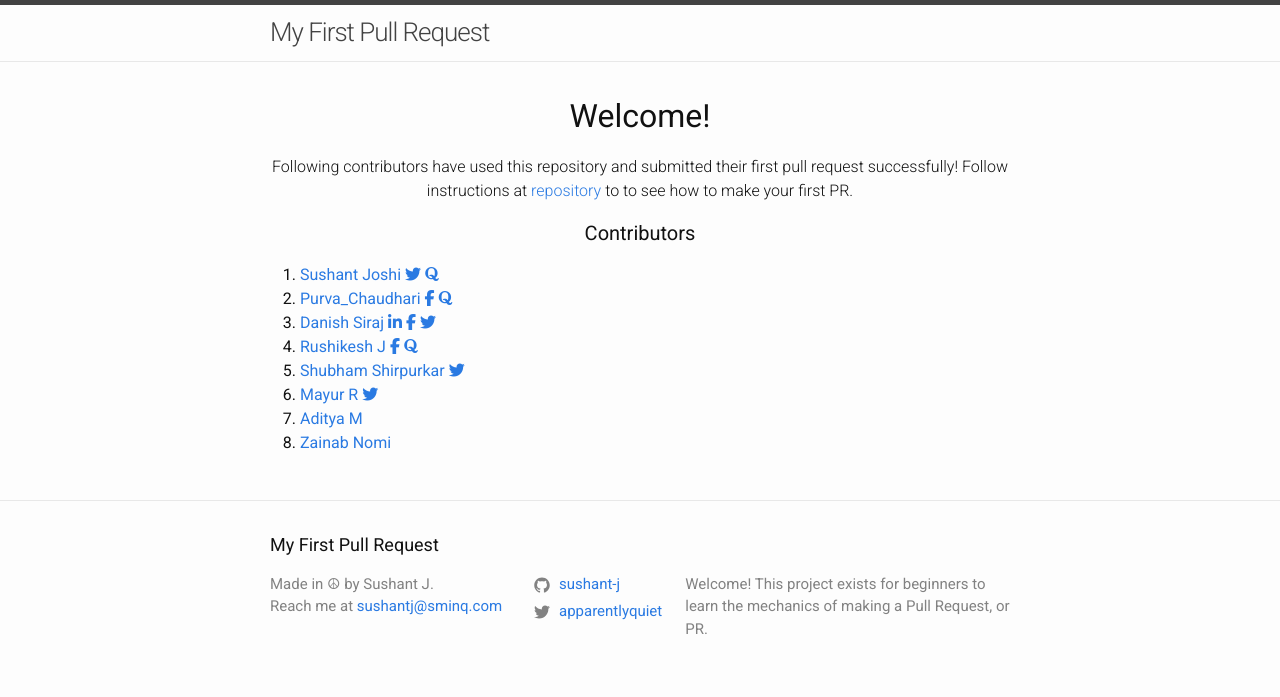
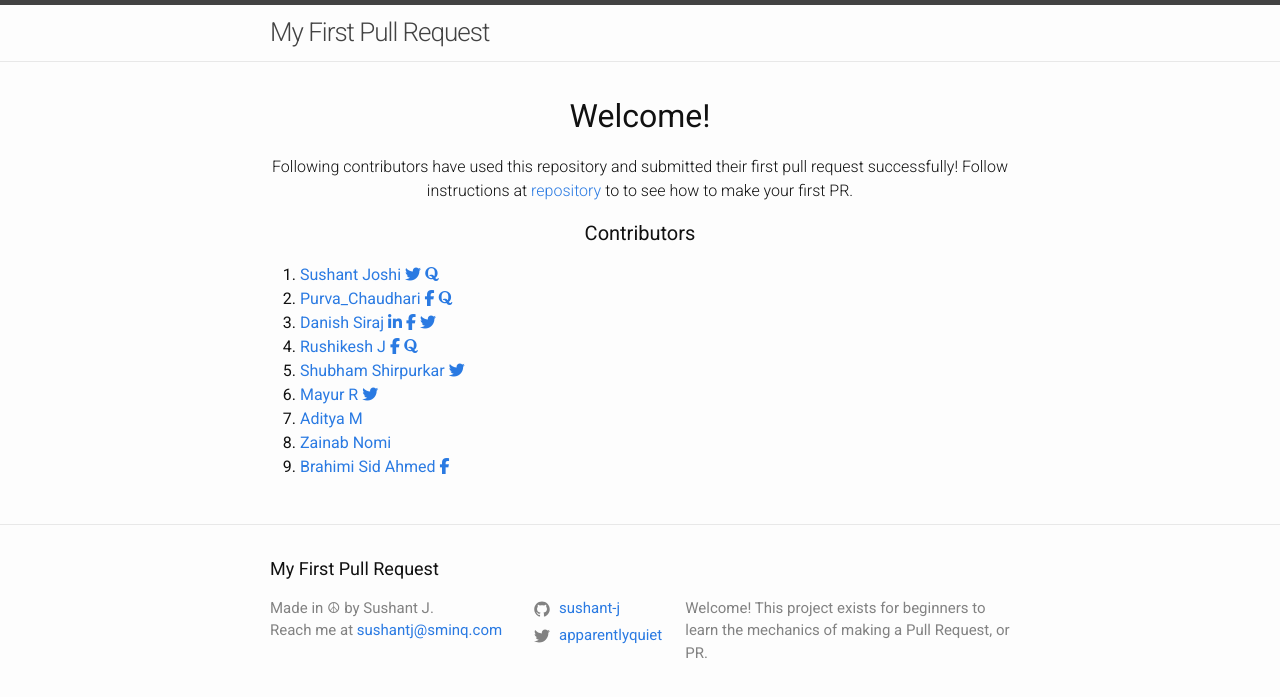
Before and after one commit to sushant-j/my-first-pull-request, a Jekyll site: the page built from index.md, in a window 1280 px wide. Shown: the top 697 px of the page. Built offline with Jekyll 4.4.1, drawn with Linux system fonts in a browser that asks for light colours; nearby versions of some CDN libraries.

Commit message:
First PR

```diff
--- a/_layouts/home.html
+++ b/_layouts/home.html
@@ -4,8 +4,10 @@ layout: default
 
 <div class="home">
 
-  <h1 class="center"> Welcome!  </h1>
-  <p class="thin center">Following contributors have used this repository and submitted their first pull request successfully! Follow instructions at <a href="https://github.com/sushant-j/my-first-pull-request#my-first-pull-request">repository</a> to to see how to make your first PR.</p>
+  <h1 class="center"> Welcome! </h1>
+  <p class="thin center">Following contributors have used this repository and submitted their first pull request
+    successfully! Follow instructions at <a href="https://github.com/sushant-j/my-first-pull-request#my-first-pull-request">repository</a>
+    to to see how to make your first PR.</p>
   <h1 class="page-heading center">Contributors</h1>
   <ol>
     <!-- You can use the syntax as a template for your own entries.
@@ -79,10 +81,18 @@ layout: default
         Aditya M
       </a>
     </li>
- <li>
+    <li>
       <a href="https://github.com/zainabnomi/">
         Zainab Nomi
       </a>
     </li>
+    <li>
+      <a href="https://github.com/sidou01">
+        Brahimi Sid Ahmed
+      </a>
+      <a href = "https://www.facebook.com/sidou010">
+        <i class="fa fa-facebook"></i>
+      </a>
+    </li>
   </ol>
 </div>
```
